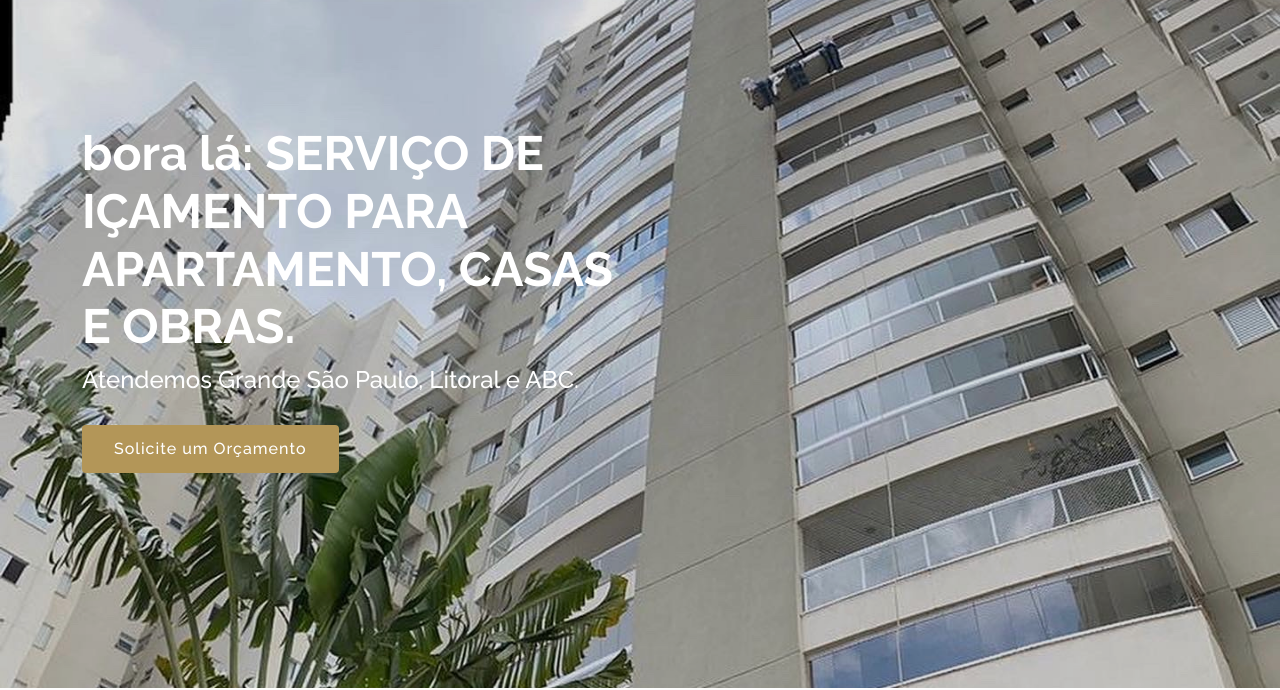
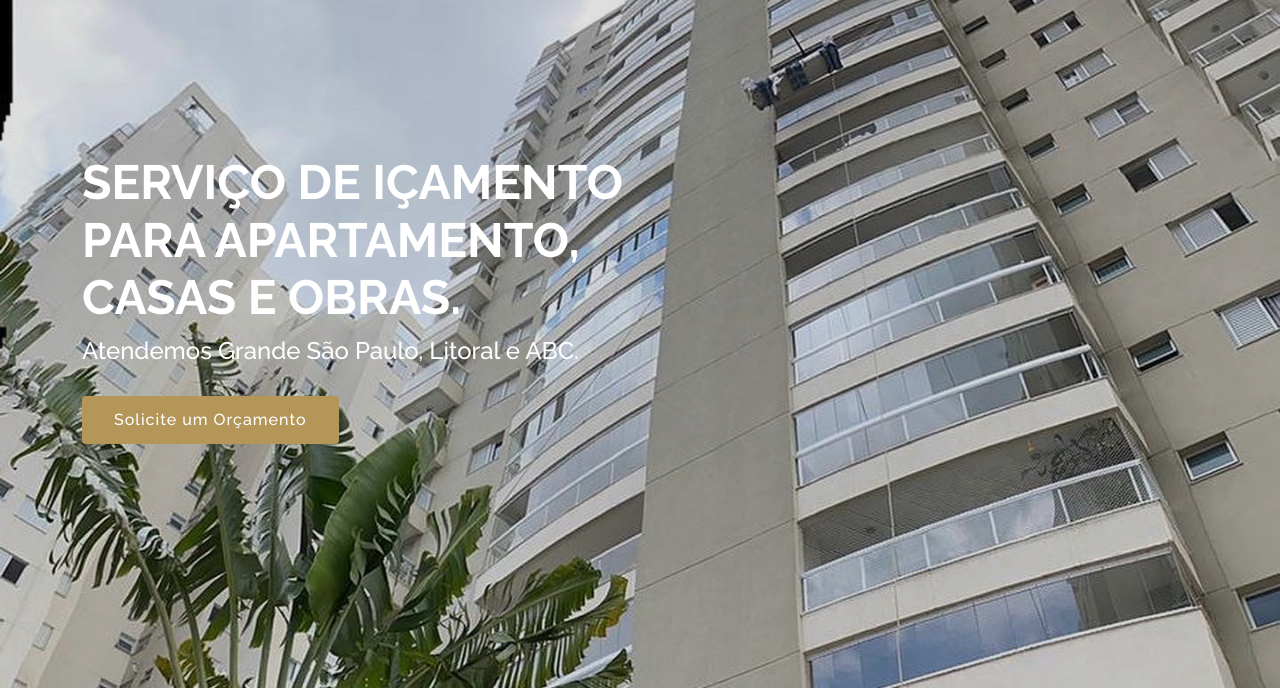
Before and after one commit to ThiagoMalaquias/sinalicamento, a plain HTML site: page index.html in a window 1280 px wide. Shown: the part 112-802 px from the top of the page. Drawn offline with nearby package versions, Linux system fonts and the light colour scheme.

Commit message:
testado webhook

```diff
--- a/index.html
+++ b/index.html
@@ -90,7 +90,7 @@
     <div class="container" data-aos="zoom-out" data-aos-delay="100">
       <div class="row">
         <div class="col-xl-6">
-          <h1>bora lá: SERVIÇO DE IÇAMENTO PARA APARTAMENTO, CASAS E OBRAS.</h1>
+          <h1>SERVIÇO DE IÇAMENTO PARA APARTAMENTO, CASAS E OBRAS.</h1>
           <h2>Atendemos Grande São Paulo, Litoral e ABC.</h2>
           <a href="https://api.whatsapp.com/send/?phone=5511945130158&text&app_absent=0" class="btn-get-started scrollto">Solicite um Orçamento</a>
         </div>
```
